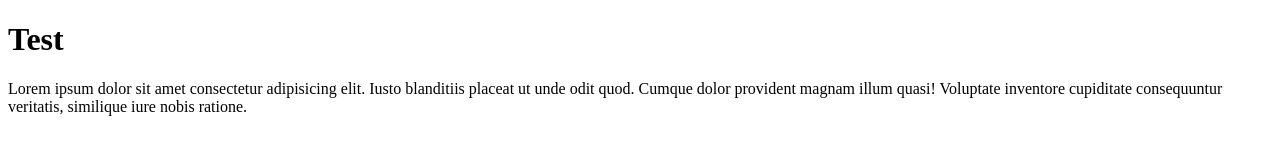
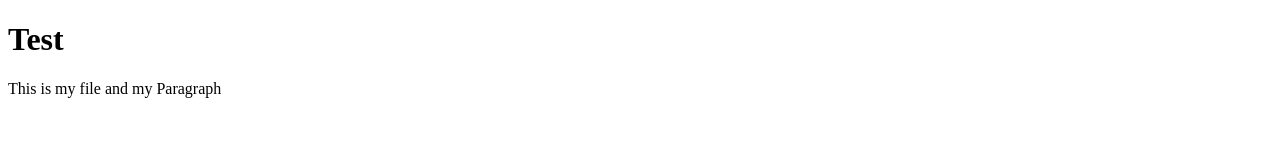
Before and after one commit to A-Hannan91/testRepo, a plain HTML site: page index.html in a window 1280 px wide. Drawn offline with Linux system fonts and the light colour scheme.

Commit message:
Updated Para Text
Updated Index.html!

```diff
--- a/index.html
+++ b/index.html
@@ -6,11 +6,6 @@
     <title>Test</title>
   </head>
   <h1>Test</h1>
-  <p>
-    Lorem ipsum dolor sit amet consectetur adipisicing elit. Iusto blanditiis
-    placeat ut unde odit quod. Cumque dolor provident magnam illum quasi!
-    Voluptate inventore cupiditate consequuntur veritatis, similique iure nobis
-    ratione.
-  </p>
+  <p>This is my file and my Paragraph</p>
   <body></body>
 </html>
```
